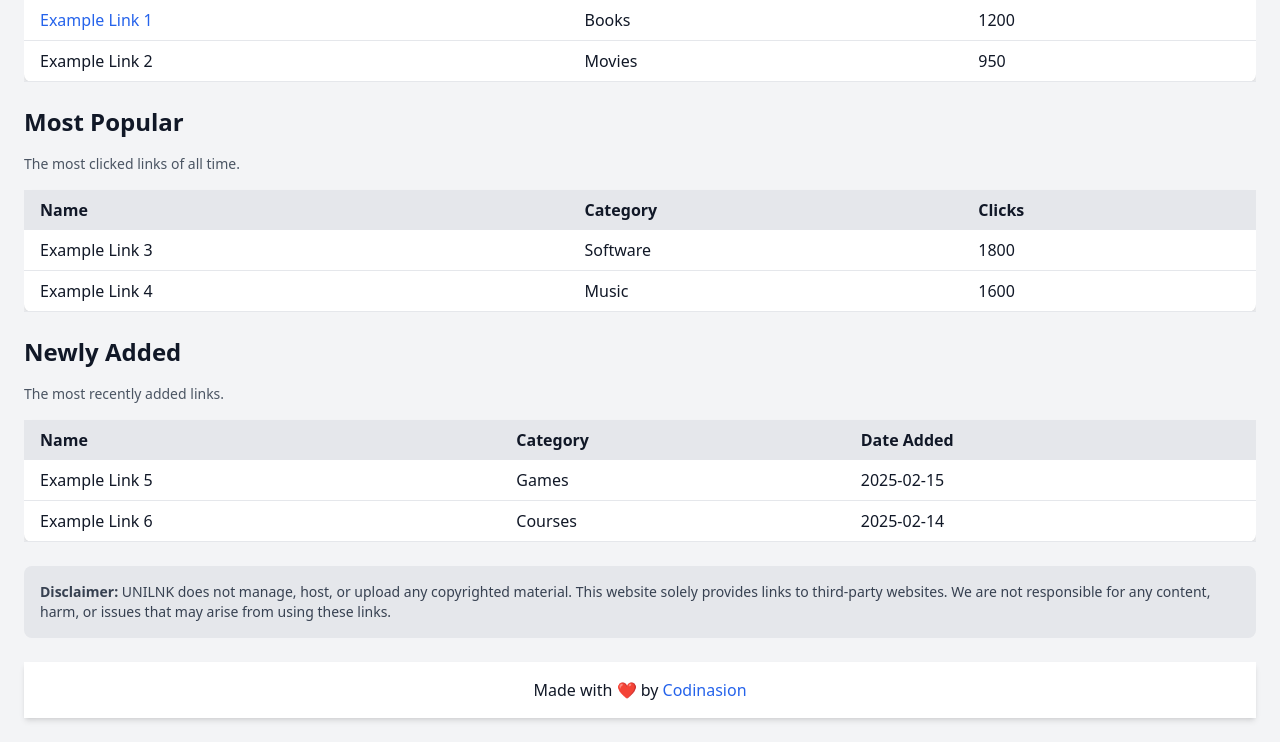
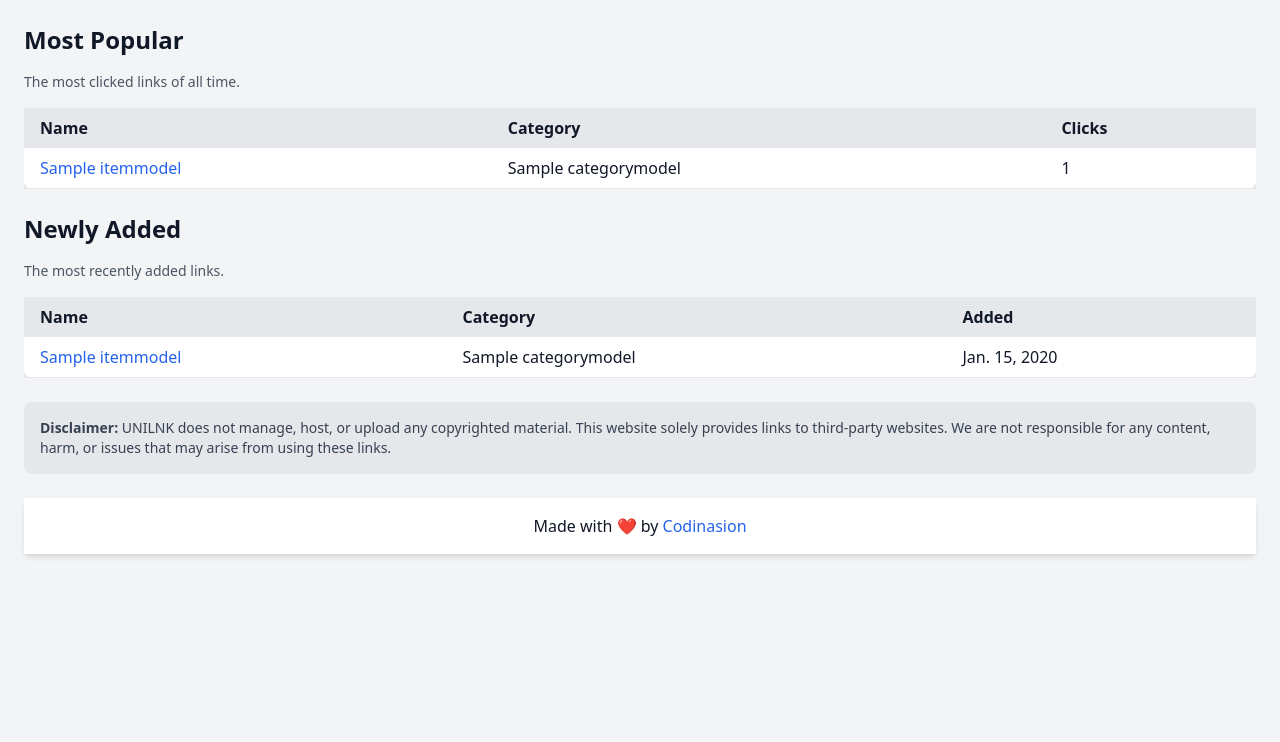
Before and after one commit to codinasion/unilnk, a Django app: page / in a window 1280 px wide. Shown: the part 412-1154 px from the top of the page. After the commit the page ends 969 px from the top, so only its background shows below. Run offline with Django 5.2, Linux system fonts and the light colour scheme; tables that the repository leaves empty hold one stand-in row (values such as "Sample post").

Commit message:
Refactor click models and enhance admin display for items; add trending and popular items to home view

```diff
--- a/main/models.py
+++ b/main/models.py
@@ -33,13 +33,19 @@ class ItemModel(models.Model):
 
     def save(self, *args, **kwargs):
         if not self.slug:
-            self.slug = slugify(f"{self.id} {self.title}")
+            self.slug = slugify(f"{self.title} {self.category}")
         super().save(*args, **kwargs)
+
+    def get_total_clicks(self):
+        return sum(
+            [link.get_total_clicks() for link in self.linkmodel_set.all()]
+        )
 
     class Meta:
         unique_together = ("slug", "category")
         verbose_name = "Item"
         verbose_name_plural = "Items"
+
 
 
 class LinkModel(models.Model):
@@ -71,17 +77,17 @@ class LinkModel(models.Model):
         self.save()
 
     def get_total_clicks(self):
-        return self.clickmodel_set.count()
+        return self.linkclickmodel_set.count()
 
     class Meta:
         verbose_name = "Link"
         verbose_name_plural = "Links"
 
 
-class ClickModel(models.Model):
+class LinkClickModel(models.Model):
     link = models.ForeignKey(LinkModel, on_delete=models.CASCADE)
     created_at = models.DateTimeField(auto_now_add=True)
 
     class Meta:
-        verbose_name = "Click"
-        verbose_name_plural = "Clicks"
+        verbose_name = "Link Click"
+        verbose_name_plural = "Link Clicks"
--- a/main/views.py
+++ b/main/views.py
@@ -1,10 +1,43 @@
+from datetime import timedelta
+from django.utils import timezone
 from django.shortcuts import render
 from django.views import View
+from django.db.models import Count
+from .models import CategoryModel, ItemModel, LinkModel, LinkClickModel
 
 
 class HomeView(View):
     def get(self, request):
-        return render(request, "home.html")
+        # trending items, most link clicked items in 24 hours
+        trending_items = (
+            ItemModel.objects.filter(
+                linkmodel__linkclickmodel__created_at__gte=timezone.now()
+                - timedelta(days=1)
+            )
+            .annotate(total_clicks=Count("linkmodel__linkclickmodel"))
+            .order_by("-total_clicks")[:5]
+        )
+        print(trending_items)
+
+        # most popular items, most link clicked items
+        popular_items = ItemModel.objects.annotate(
+            total_clicks=Count("linkmodel__linkclickmodel")
+        ).order_by("-total_clicks")[:5]
+        print(popular_items)
+
+        # recently added items
+        recent_items = ItemModel.objects.order_by("-created_at")[:5]
+        print(recent_items)
+
+        return render(
+            request,
+            "home.html",
+            {
+                "trending_items": trending_items,
+                "popular_items": popular_items,
+                "recent_items": recent_items,
+            },
+        )
 
 
 class CategoriesView(View):
--- a/templates/home.html
+++ b/templates/home.html
@@ -1,4 +1,5 @@
 {% extends "base.html" %}
+{% load humanize %}
 {% block title %}
     {{ block.super }}
 {% endblock title %}
@@ -21,19 +22,22 @@
                 </tr>
             </thead>
             <tbody>
+                {% for trending_item in trending_items %}
                 <tr class="border-b">
                     <td class="py-2 px-4">
-                        <a href="{% url 'item' 'random-slug' %}"
-                           class="text-blue-600 hover:underline">Example Link 1</a>
+                        <a href="{% url 'item' trending_item.slug %}"
+                           class="text-blue-600 hover:underline">
+                        {{ trending_item.title }}
+                        </a>
                     </td>
-                    <td class="py-2 px-4">Books</td>
-                    <td class="py-2 px-4">1200</td>
+                    <td class="py-2 px-4">
+                        {{ trending_item.category }}
+                    </td>
+                    <td class="py-2 px-4">
+                        {{ trending_item.get_total_clicks|intcomma }}
+                    </td>
                 </tr>
-                <tr class="border-b">
-                    <td class="py-2 px-4">Example Link 2</td>
-                    <td class="py-2 px-4">Movies</td>
-                    <td class="py-2 px-4">950</td>
-                </tr>
+                {% endfor %}
             </tbody>
         </table>
     </div>
@@ -49,16 +53,22 @@
                 </tr>
             </thead>
             <tbody>
+                {% for popular_item in popular_items %}
                 <tr class="border-b">
-                    <td class="py-2 px-4">Example Link 3</td>
-                    <td class="py-2 px-4">Software</td>
-                    <td class="py-2 px-4">1800</td>
+                    <td class="py-2 px-4">
+                        <a href="{% url 'item' popular_item.slug %}"
+                           class="text-blue-600 hover:underline">
+                        {{ popular_item.title }}
+                        </a>
+                    </td>
+                    <td class="py-2 px-4">
+                        {{ popular_item.category }}
+                    </td>
+                    <td class="py-2 px-4">
+                        {{ popular_item.get_total_clicks|intcomma }}
+                    </td>
                 </tr>
-                <tr class="border-b">
-                    <td class="py-2 px-4">Example Link 4</td>
-                    <td class="py-2 px-4">Music</td>
-                    <td class="py-2 px-4">1600</td>
-                </tr>
+                {% endfor %}
             </tbody>
         </table>
     </div>
@@ -70,20 +80,26 @@
                 <tr>
                     <th class="py-2 px-4 text-left">Name</th>
                     <th class="py-2 px-4 text-left">Category</th>
-                    <th class="py-2 px-4 text-left">Date Added</th>
+                    <th class="py-2 px-4 text-left">Added</th>
                 </tr>
             </thead>
             <tbody>
+                {% for recent_item in recent_items %}
                 <tr class="border-b">
-                    <td class="py-2 px-4">Example Link 5</td>
-                    <td class="py-2 px-4">Games</td>
-                    <td class="py-2 px-4">2025-02-15</td>
+                    <td class="py-2 px-4">
+                        <a href="{% url 'item' recent_item.slug %}"
+                           class="text-blue-600 hover:underline">
+                        {{ recent_item.title }}
+                        </a>
+                    </td>
+                    <td class="py-2 px-4">
+                        {{ recent_item.category }}
+                    </td>
+                    <td class="py-2 px-4">
+                        {{ recent_item.created_at|naturalday|title }}
+                    </td>
                 </tr>
-                <tr class="border-b">
-                    <td class="py-2 px-4">Example Link 6</td>
-                    <td class="py-2 px-4">Courses</td>
-                    <td class="py-2 px-4">2025-02-14</td>
-                </tr>
+                {% endfor %}
             </tbody>
         </table>
     </div>
--- a/unilnk/settings.py
+++ b/unilnk/settings.py
@@ -50,6 +50,7 @@ INSTALLED_APPS = [
     "django.contrib.sessions",
     "django.contrib.messages",
     "django.contrib.staticfiles",
+    "django.contrib.humanize", # humanize
     "rest_framework",  # Django REST Framework
     "webhooks.apps.WebhooksConfig",  # Webhooks app
     "main.apps.MainConfig",
```
Also changed, not shown: main/admin.py (+16 -5 lines), main/migrations/0001_initial.py, main/migrations/0002_delete_itemclickmodel.py (added).
